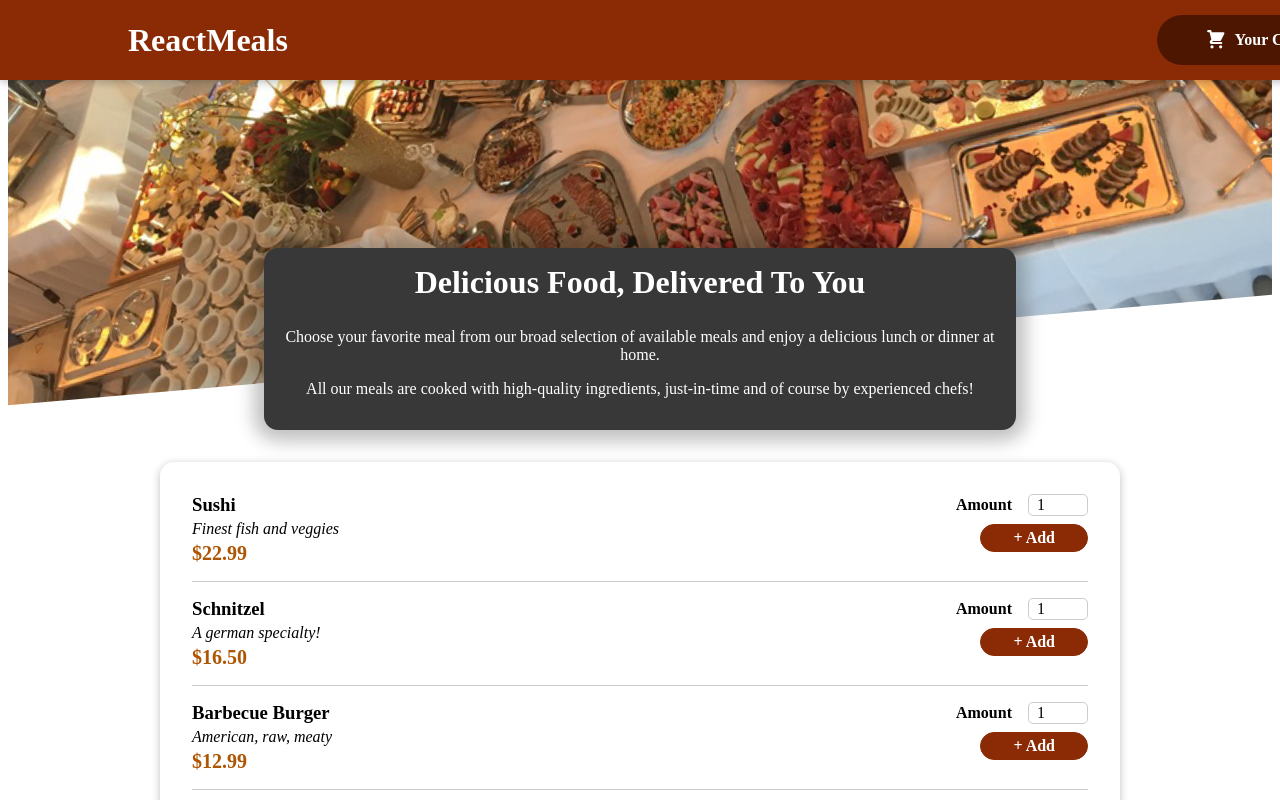
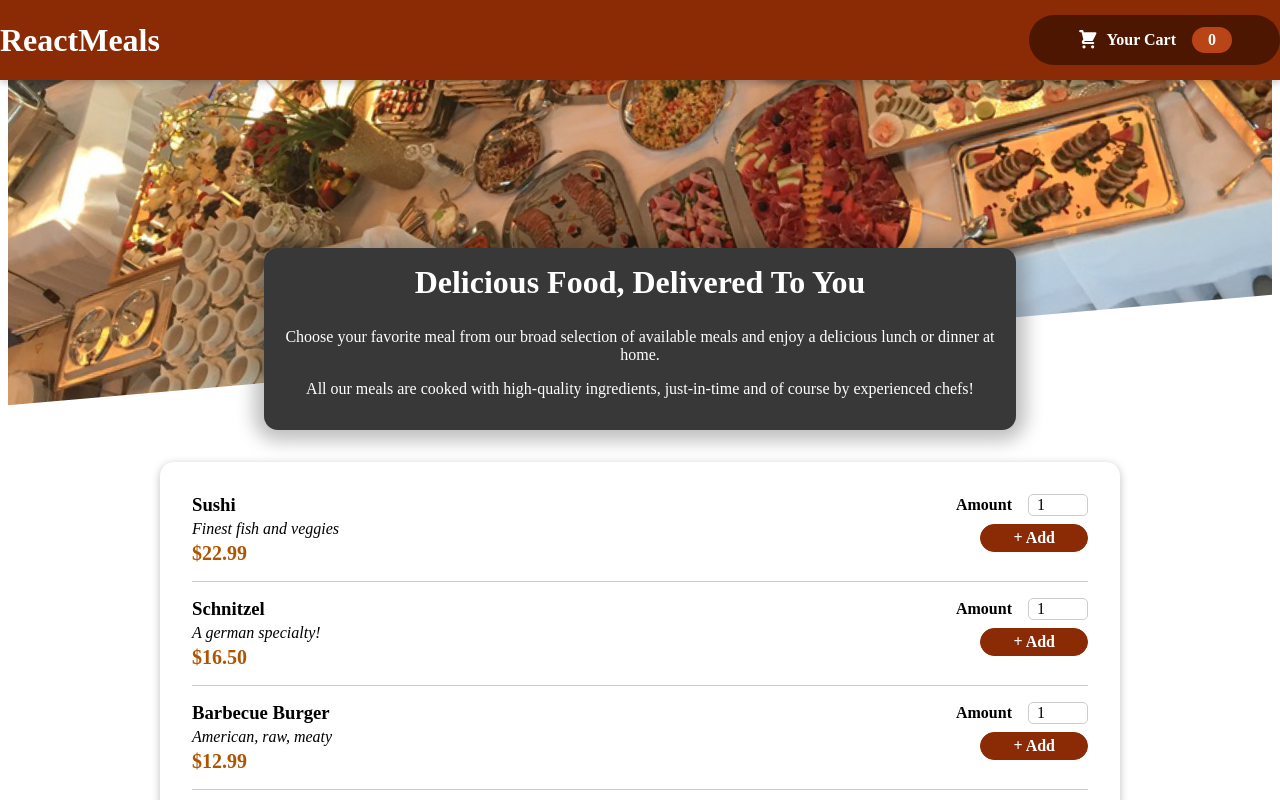
Before and after one commit to Suraj-Ambekar/React-Projects, a React (Create React App) app in the folder foodorderapp/: page / in a window 1280 px wide. Shown: the top 800 px of the page. Built offline with nearby package versions, Linux system fonts and the light colour scheme.

Commit message:
removed padding

```diff
--- a/foodorderapp/src/components/Layout/Header.module.css
+++ b/foodorderapp/src/components/Layout/Header.module.css
@@ -9,7 +9,7 @@
   display: flex;
   justify-content: space-between;
   align-items: center;
-  padding: 0 10%;
+  /* padding: 0 10%; */
   box-shadow: 0 2px 8px rgba(0, 0, 0, 0.25);
   z-index: 10;
 }
```
